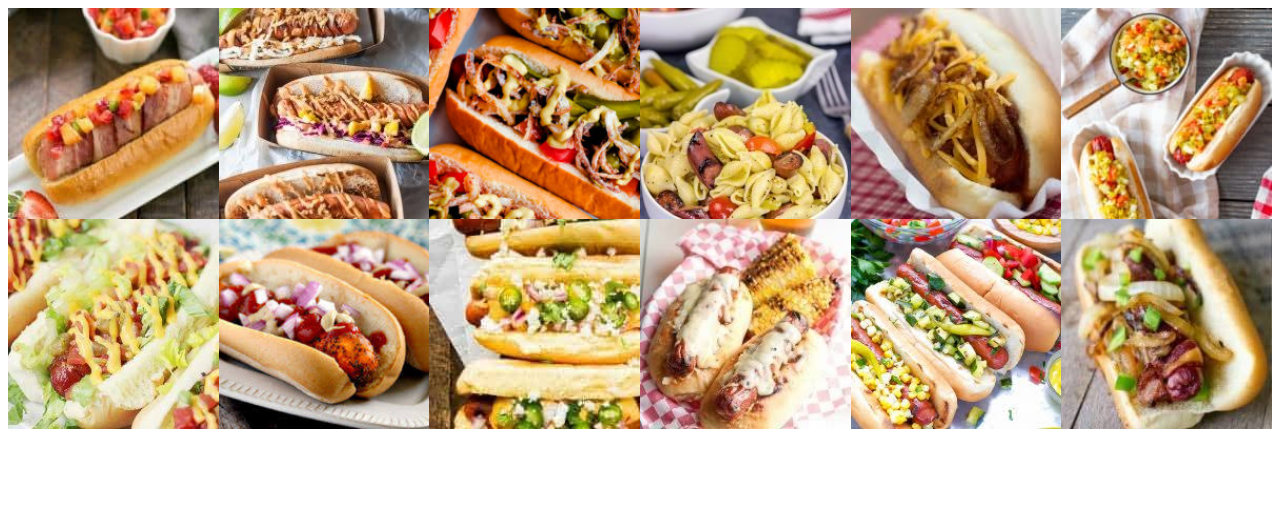
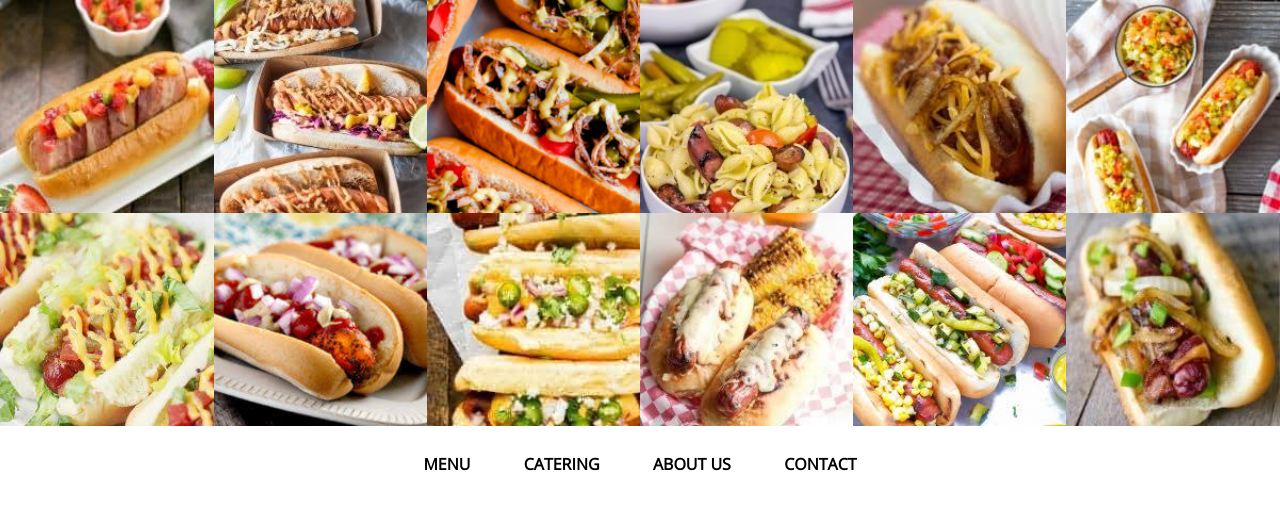
Before and after one commit to jeremyjmaloney/dynamit-exercises, a plain HTML site: page Hotdog-Website/index.html in a window 1280 px wide. Drawn offline with nearby package versions, Linux system fonts and the light colour scheme.

Commit message:
Added nav menu and css for nav menu

```diff
--- a/Hotdog-Website/css/style.css
+++ b/Hotdog-Website/css/style.css
@@ -1,3 +1,14 @@
+html {
+  margin: 0px;
+  padding: 0px;
+}
+body {
+  margin: 0px;
+  padding: 0px;
+  width: 100%;
+  text-align: center;
+  font-family: 'Open Sans', sans-serif;
+}
 header {
   width: 100%;
 }
@@ -9,3 +20,22 @@ header {
 .hdthumb {
   width: 16.66%;
 }
+.menu {
+  margin: 0;
+  padding: 2%;
+  height: 100%;
+}
+li {
+  display: inline;
+}
+.menu-link {
+  text-decoration: none;
+  color: black;
+  font-size: 1em;
+  font-weight: bold;
+  padding: 2%;
+}
+.menu-link:hover {
+  background-color: #245c77;
+  color: white;
+}
--- a/Hotdog-Website/index.html
+++ b/Hotdog-Website/index.html
@@ -4,6 +4,7 @@
   <meta charset="UTF-8">
   <meta name="viewport" content="width=device-width, initial-scale=1.0">
   <meta http-equiv="X-UA-Compatible" content="ie=edge">
+  <link href="https://fonts.googleapis.com/css?family=Open+Sans&display=swap" rel="stylesheet">
   <link rel="stylesheet" href="./css/style.css">
   <title>Dirty Dogs</title>
 </head>
@@ -26,6 +27,13 @@
       <img class="hdthumb" src="./images/hotdog12.jpeg" alt="hotdog">
     </div>
   </header>
-
+  <nav>
+    <ul class="menu">
+      <li><a class="menu-link" href="#">MENU</a></li>
+      <li><a class="menu-link" href="#">CATERING</a></li>
+      <li><a class="menu-link" href="#">ABOUT US</a></li>
+      <li><a class="menu-link" href="#">CONTACT</a></li>
+    </ul>
+  </nav>
 </body>
 </html>
```
